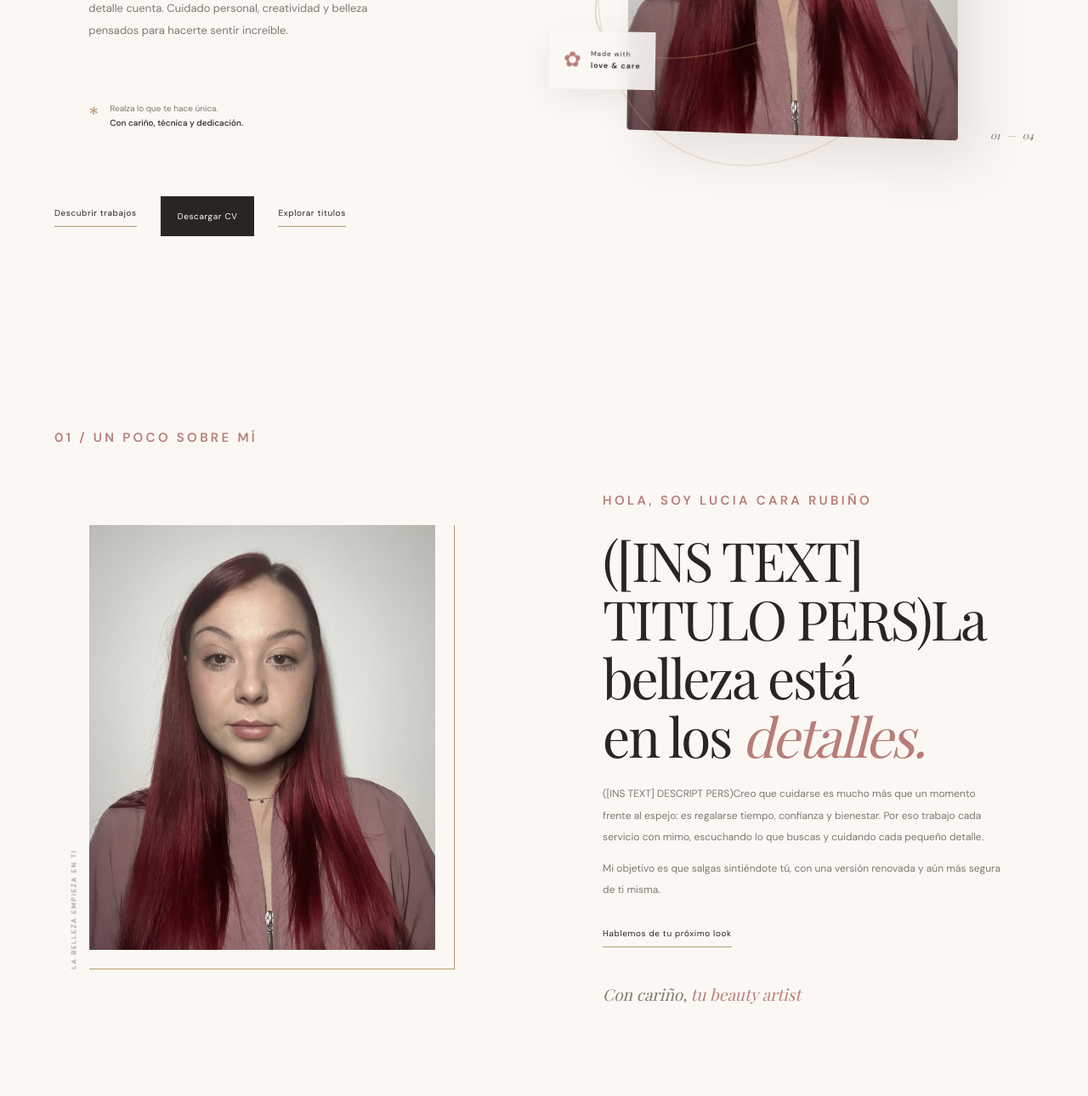
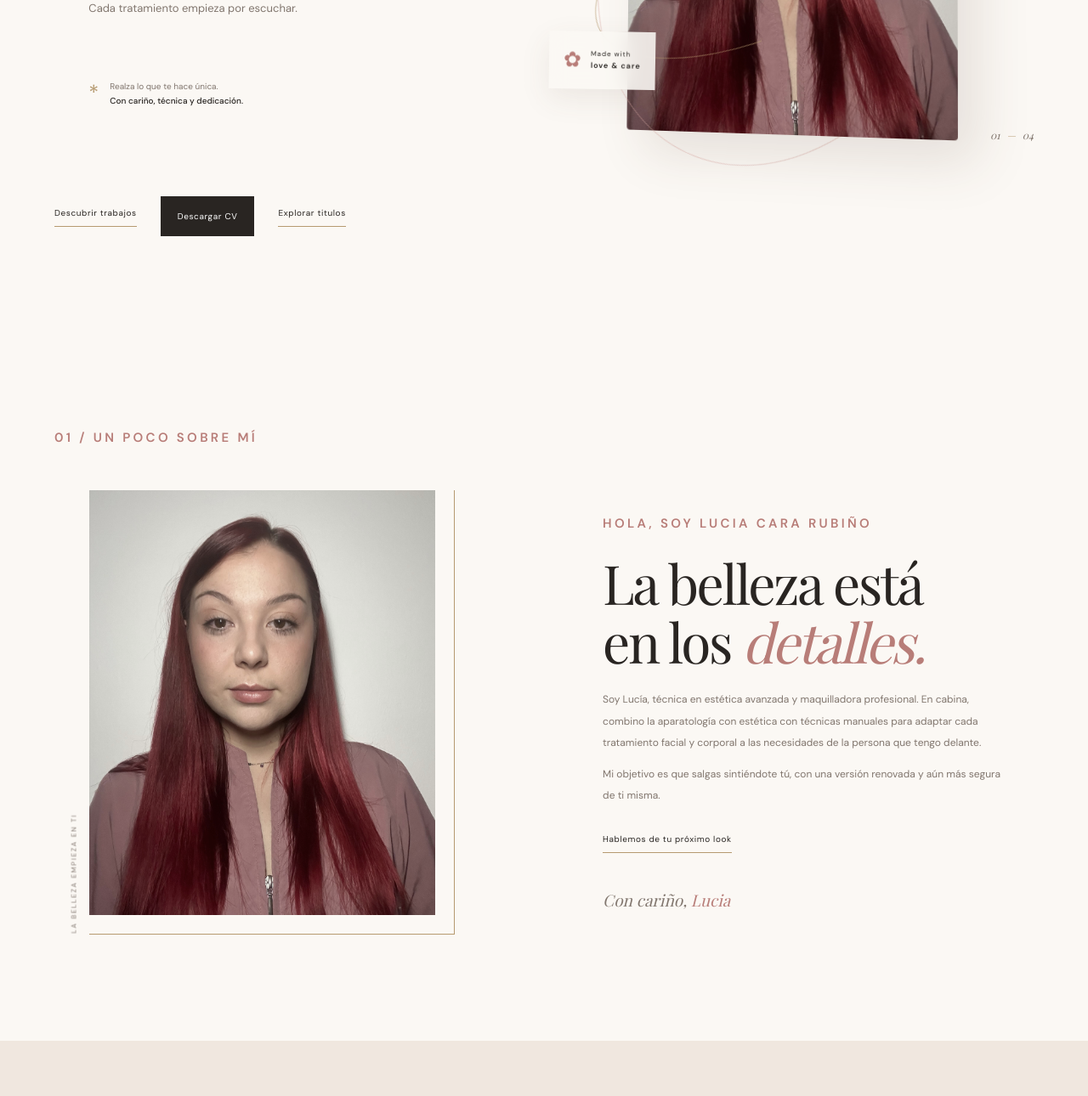
Before and after one commit to luciacara14/luciacara14.github.io, a plain HTML site: page index.html in a window 1280 px wide. Shown: the part 496-1786 px from the top of the page at 85% size. Drawn offline with nearby package versions, Linux system fonts and the light colour scheme; a web font is replaced by a local one.

Commit message:
Cambios
Eliminacion de unas uñas y cambio en los titulos

```diff
--- a/index.html
+++ b/index.html
@@ -51,7 +51,7 @@
       <div class="hero-copy">
         <p class="eyebrow"><span class="eyebrow-line"></span> BEAUTY · CARE · YOU</p>
         <h1 id="hero-title">Mi book,<br><em> personal.</em></h1>
-        <p class="hero-lead">([INS TEXT] DESCRIPT BREVE SITIO) Un espacio donde cada detalle cuenta. Cuidado personal, creatividad y belleza pensados para hacerte sentir increíble.</p>
+        <p class="hero-lead">Cada tratamiento empieza por escuchar.</p>
 
         <div class="hero-note"><span class="note-star">*</span><span>Realza lo que te hace única.<br><b>Con cariño, técnica y dedicación.</b></span></div>
       </div>
@@ -67,7 +67,6 @@
         <div class="hero-number">01 <i>—</i> 04</div>
       </div>
 
-      <!--<div class="hero-bottom-label">SCROLL TO DISCOVER</div>-->
 
       <div class="hero-actions">
           <a class="text-link" href="#portfolio">Descubrir trabajos</a>
@@ -75,12 +74,6 @@
           <a class="text-link" href="#servicios">Explorar titulos</a>
         </div>
     </section>
-
-    <!--<section class="intro-band">
-      <p>BEAUTY IS NOT A LOOK, <em>IT'S A FEELING.</em></p>
-      <span>*</span>
-      <p>BEAUTY IS NOT A LOOK, <em>IT'S A FEELING.</em></p>
-    </section>-->
 
     <section class="about section-shell section-space" id="sobre-mi">
       <div class="section-kicker">01 / UN POCO SOBRE MÍ</div>
@@ -91,42 +84,15 @@
         </div>
         <div class="about-copy">
           <p class="eyebrow">HOLA, SOY LUCIA CARA RUBIÑO</p>
-          <h2>([INS TEXT] TITULO PERS)La belleza está<br>en los <em>detalles.</em></h2>
-          <p class="body-copy">([INS TEXT] DESCRIPT PERS)Creo que cuidarse es mucho más que un momento frente al espejo: es regalarse tiempo, confianza y bienestar. Por eso trabajo cada servicio con mimo, escuchando lo que buscas y cuidando cada pequeño detalle.</p>
+          <h2>La belleza está<br>en los <em>detalles.</em></h2>
+          <p class="body-copy">Soy Lucía, técnica en estética avanzada y maquilladora profesional. En cabina, combino la aparatología con estética con técnicas manuales para adaptar cada tratamiento facial y corporal a las necesidades de la persona que tengo delante.</p>
           <p class="body-copy">Mi objetivo es que salgas sintiéndote tú, con una versión renovada y aún más segura de ti misma.</p>
           <a class="text-link" href="#contacto">Hablemos de tu próximo look </a>
-          <div class="signature">Con cariño, <em>tu beauty artist</em></div>
+          <div class="signature">Con cariño, <em>Lucia</em></div>
         </div>
       </div>
     </section>
 
-    <!--<section class="services section-space" id="servicios">
-      <div class="section-shell">
-        <div class="section-heading">
-          <div><div class="section-kicker">02 / TITULACIONES</div><h2>Mis titulaciones,<br><em> con grandes resultados.</em></h2></div>
-          <p>([INS TEXT] DESCRIPT TITULOS)Servicios personalizados para que encuentres justo lo que necesitas en cada momento.</p>
-        </div>
-        <div class="service-grid">
-          <a class="service-card service-nails" >
-            <span class="service-index">01</span><span class="service-arrow"></span>
-            <div><h3>Administración</h3><p></p>BREVE DESC</div>
-          </a>
-          <a class="service-card service-hair" >
-            <span class="service-index">02</span><span class="service-arrow"></span>
-            <div><h3>Estetica y belleza</h3><p>BREVE DESC</p></div>
-          </a>
-          <a class="service-card service-makeup" >
-            <span class="service-index">03</span><span class="service-arrow"></span>
-            <div><h3>Uñas</h3><p>(PENDIENTE FOTO)BREVE DESC</p></div>
-          </a>
-          <a class="service-card service-treatments" >
-            <span class="service-index">04</span><span class="service-arrow"></span>
-            <div><h3>Caracterizción</h3><p>(PENDIENTE FOTO)BREVE DESC</p></div>
-          </a>
-
-        </div>
-      </div>
-    </section>-->
     <section class="services section-space" id="servicios">
   <div class="section-shell">
     <div class="section-heading">
@@ -208,7 +174,7 @@
       <div class="section-shell">
         <div class="section-heading portfolio-heading">
           <div><div class="section-kicker">03 / TRABAJOS REALES</div><h2>Mi pequeño universo<br><em>de belleza.</em></h2></div>
-          <p>([INS TEXT] DESCRIPT TRABAJOS)Una selección de trabajos realizados con dedicación. Explora cada categoría y descubre los detalles.</p>
+          <p>Una selección de trabajos realizados con dedicación. Explora cada categoría y descubre los detalles.</p>
         </div>
         <div class="portfolio-toolbar">
           <div class="filter-list" role="group" aria-label="Filtrar trabajos">
@@ -231,7 +197,7 @@
 
     <section class="quote-section">
       <div class="quote-orb"></div>
-      <div class="quote-content"><span>*</span><blockquote>([INS TEXT] FRASE GANCH)“La belleza comienza<br>cuando decides <em>cuidarte.</em>”</blockquote><p>UN MOMENTO PARA TI. UNA EXPERIENCIA PARA RECORDAR.</p></div>
+      <div class="quote-content"><span>*</span><blockquote>“La belleza comienza<br>cuando decides <em>cuidarte.</em>”</blockquote><p>UN MOMENTO PARA TI. UNA EXPERIENCIA PARA RECORDAR.</p></div>
     </section>
 
     <section class="contact section-space" id="contacto">
--- a/js/main.js
+++ b/js/main.js
@@ -32,7 +32,7 @@
       image: "imgs/uñas/semipermanenteNatural.png",
       alt: "Manicura semipermanente en color rojo cereza intenso con uñas de forma ovalada almendrada y acabado brillante."
     },
-    {
+    /*{
       id: 4,
       category: "uñas",
       title: "Coral Floral",
@@ -41,7 +41,7 @@
       image: "imgs/uñas/semipermanenteNatural2.png",
       alt: "Uñas cortas de forma cuadrada con esmalte semipermanente coral rosado brillante y pequeñas flores decorativas multicolor."
     },
-    /*{
+    {
       id: 5,
       category: "uñas",
       title: "Nude Abstracto",
```
Also changed, not shown: imgs/uñas/semipermanenteNatural2.png (deleted), 1 other file.
